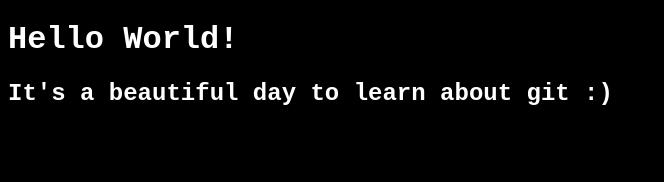
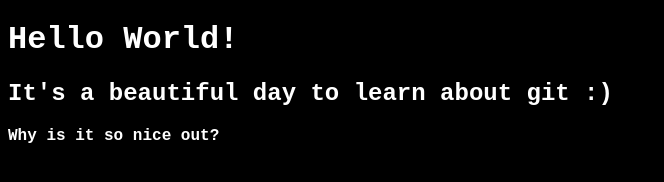
Before and after one commit to Johnnycyoung1/hello-world, a plain HTML site: page index.html in a window 1280 px wide. Shown: the whole page, without its empty margins (0-664 px from the left). Drawn offline with Linux system fonts and the light colour scheme.

```diff
--- a/index.html
+++ b/index.html
@@ -9,5 +9,6 @@
   <body>
     <h1>Hello World!</h1>
     <h2>It's a beautiful day to learn about git :)</h2>
+    <p>Why is it so nice out?</p>
   </body>
 </html>
```
